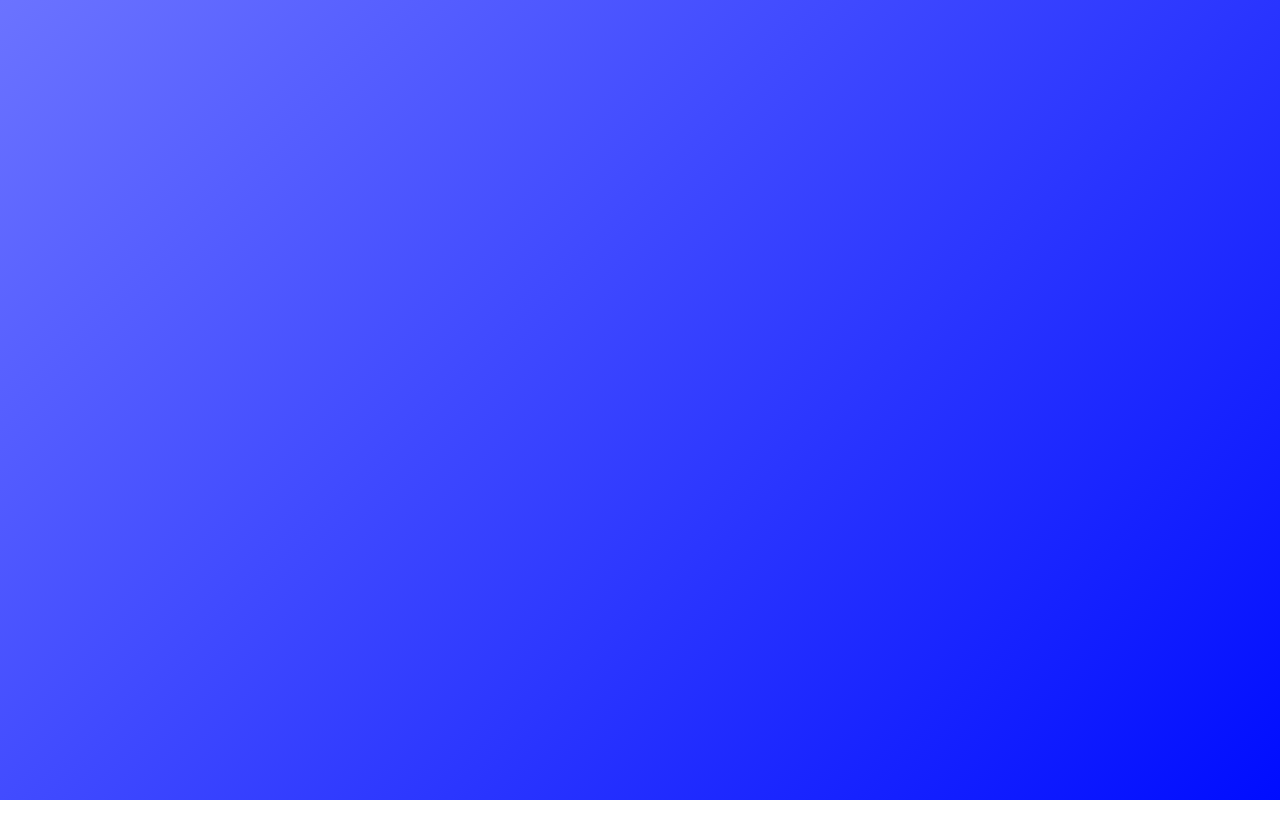
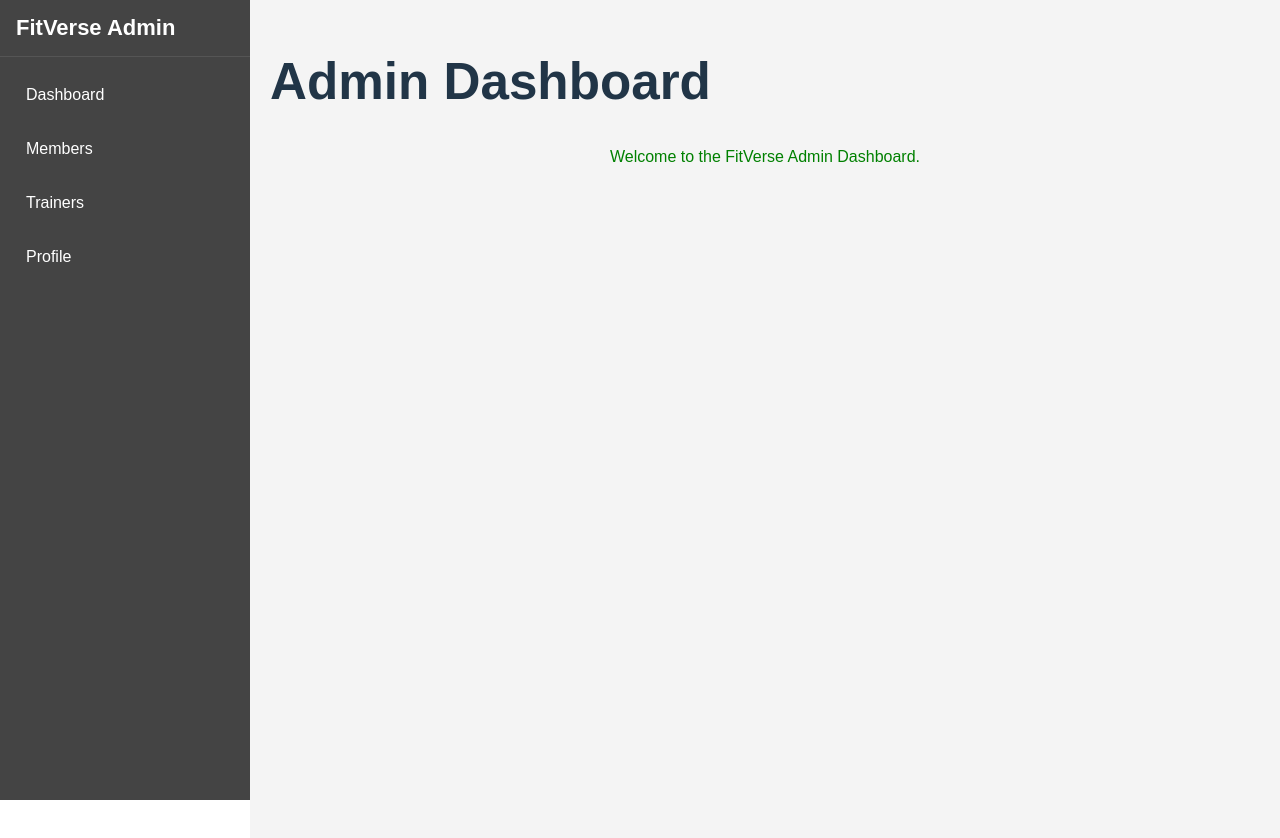
Before and after one commit to suprith-cy/main_Project, a React (Vite) app in the folder fitverse-frontend/: page /admin/dashboard in a window 1280 px wide. Before the commit this address had no page. Before the commit the page ends 800 px from the top, so only its background shows below. Built offline with nearby package versions, Linux system fonts and the light colour scheme.

Commit message:
created frontend skeliton for admin

```diff
--- a/fitverse-frontend/src/App.jsx
+++ b/fitverse-frontend/src/App.jsx
@@ -3,6 +3,11 @@ import Login from "./pages/Login";
 import Admin from "./pages/Admin";
 import Trainer from "./pages/Trainer";
 import Member from "./pages/Member";
+import AdminLayout from "./components/AdminLayout";
+import Dashboard from "./pages/admin/Dashboard";
+import Members from "./pages/admin/Members";
+import Trainers from "./pages/admin/Trainers";
+import Profile from "./pages/admin/Profile";
 
 
 function App() {
@@ -11,7 +16,14 @@ function App() {
       <Routes>
         <Route path="/" element={<Navigate to="/login" />} />
         <Route path="/login" element={<Login />} />
-        <Route path="/admin" element={<Admin />} />
+        {/* Admin section with sidebar */}
+        <Route path="/admin" element={<AdminLayout />}>
+          <Route path="dashboard" element={<Dashboard />} />
+          <Route path="members" element={<Members />} />
+          <Route path="trainers" element={<Trainers />} />
+          <Route path="profile" element={<Profile />} />
+          <Route index element={<Navigate to="dashboard" />} />
+        </Route>
         <Route path="/trainer" element={<Trainer />} />
         <Route path="/member" element={<Member />} />
       </Routes>
--- /dev/null
+++ b/fitverse-frontend/src/components/AdminLayout.jsx
@@ -0,0 +1,27 @@
+import React from "react";
+import { Link, Outlet } from "react-router-dom";
+import "../styles/AdminLayout.css";
+
+const AdminLayout = () => {
+  return (
+    <div className="admin-container">
+      {/* Sidebar */}
+      <div className="sidebar">
+        <h1 className="sidebar-title">FitVerse Admin</h1>
+        <nav className="nav-links">
+          <Link to="/admin/dashboard" className="nav-link">Dashboard</Link>
+          <Link to="/admin/members" className="nav-link">Members</Link>
+          <Link to="/admin/trainers" className="nav-link">Trainers</Link>
+          <Link to="/admin/profile" className="nav-link">Profile</Link>
+        </nav>
+      </div>
+
+      {/* Main content */}
+      <div className="main-content">
+        <Outlet />
+      </div>
+    </div>
+  );
+};
+
+export default AdminLayout;
--- /dev/null
+++ b/fitverse-frontend/src/pages/admin/Dashboard.jsx
@@ -0,0 +1,12 @@
+import React from "react";
+
+const Dashboard = () => {
+  return (
+    <div>
+      <h1 className="text-2xl font-bold">Admin Dashboard</h1>
+      <p>Welcome to the FitVerse Admin Dashboard.</p>
+    </div>
+  );
+};
+
+export default Dashboard;
--- /dev/null
+++ b/fitverse-frontend/src/pages/admin/Members.jsx
@@ -0,0 +1,12 @@
+import React from "react";
+
+const Members = () => {
+  return (
+    <div>
+      <h1 className="text-2xl font-bold">Manage Members</h1>
+      <p>This page will have CRUD operations for members.</p>
+    </div>
+  );
+};
+
+export default Members;
--- /dev/null
+++ b/fitverse-frontend/src/pages/admin/Profile.jsx
@@ -0,0 +1,12 @@
+import React from "react";
+
+const Profile = () => {
+  return (
+    <div>
+      <h1 className="text-2xl font-bold">Admin Profile</h1>
+      <p>Here admin can view and update profile details.</p>
+    </div>
+  );
+};
+
+export default Profile;
--- /dev/null
+++ b/fitverse-frontend/src/pages/admin/Trainers.jsx
@@ -0,0 +1,12 @@
+import React from "react";
+
+const Trainers = () => {
+  return (
+    <div>
+      <h1 className="text-2xl font-bold">Manage Trainers</h1>
+      <p>This page will have CRUD operations for trainers.</p>
+    </div>
+  );
+};
+
+export default Trainers;
--- /dev/null
+++ b/fitverse-frontend/src/styles/AdminLayout.css
@@ -0,0 +1,54 @@
+.admin-container {
+  display: flex;
+  height: 100vh;   /* full viewport height */
+  width: 100vw;    /* full viewport width */
+  margin: 0;
+  padding: 0;
+  box-sizing: border-box;
+}
+
+/* Sidebar */
+.sidebar {
+  width: 250px;
+  background-color: #444;
+  color: white;
+  display: flex;
+  flex-direction: column;
+  height: 100%; /* full height */
+}
+
+.sidebar-title {
+  font-size: 22px;
+  font-weight: bold;
+  padding: 16px;
+  margin: 0;
+  border-bottom: 1px solid #555;
+}
+
+.nav-links {
+  display: flex;
+  flex-direction: column;
+  padding: 16px;
+  gap: 10px;
+}
+
+.nav-link {
+  padding: 10px;
+  border-radius: 4px;
+  text-decoration: none;
+  color: white;
+  transition: background 0.3s ease;
+}
+
+.nav-link:hover {
+  background-color: #555;
+}
+
+/* Main content */
+.main-content {
+  flex: 1;               /* take up remaining space */
+  padding: 20px;
+  background-color: #f4f4f4;
+  overflow-y: auto;
+  height: 100%;          /* full height of container */
+}
```
Also changed, not shown: 2 other files (tests, documents, lock files or other folders).
